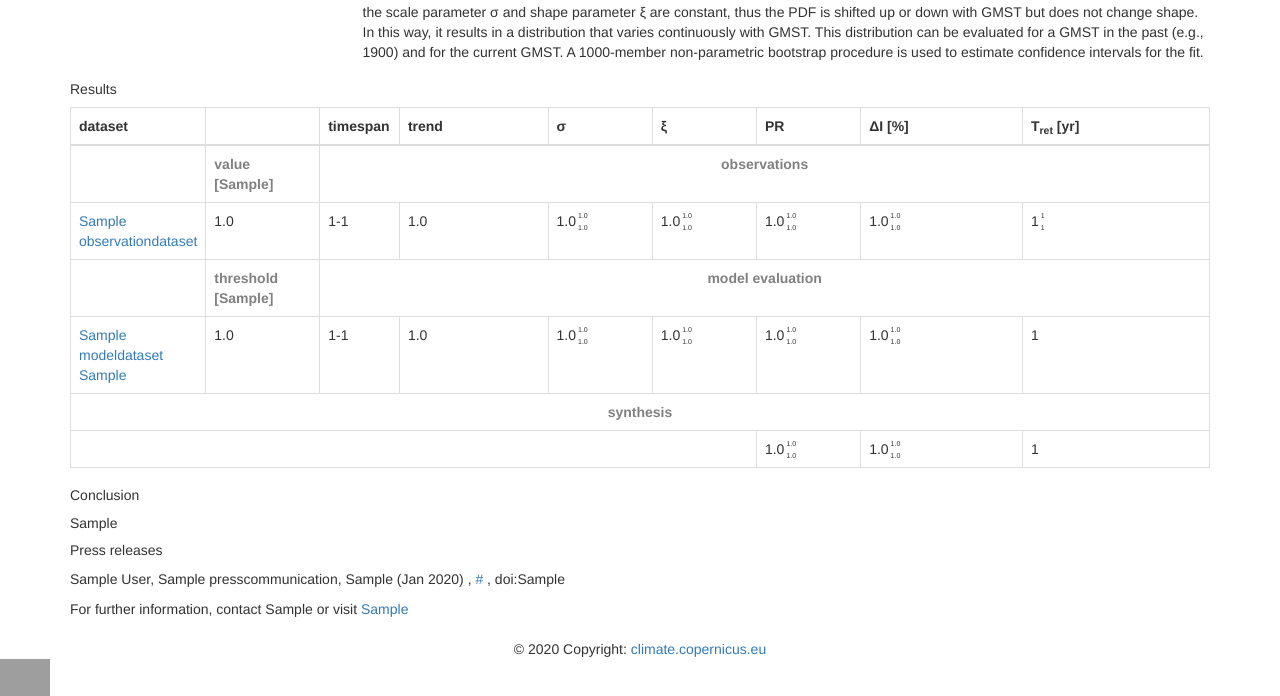
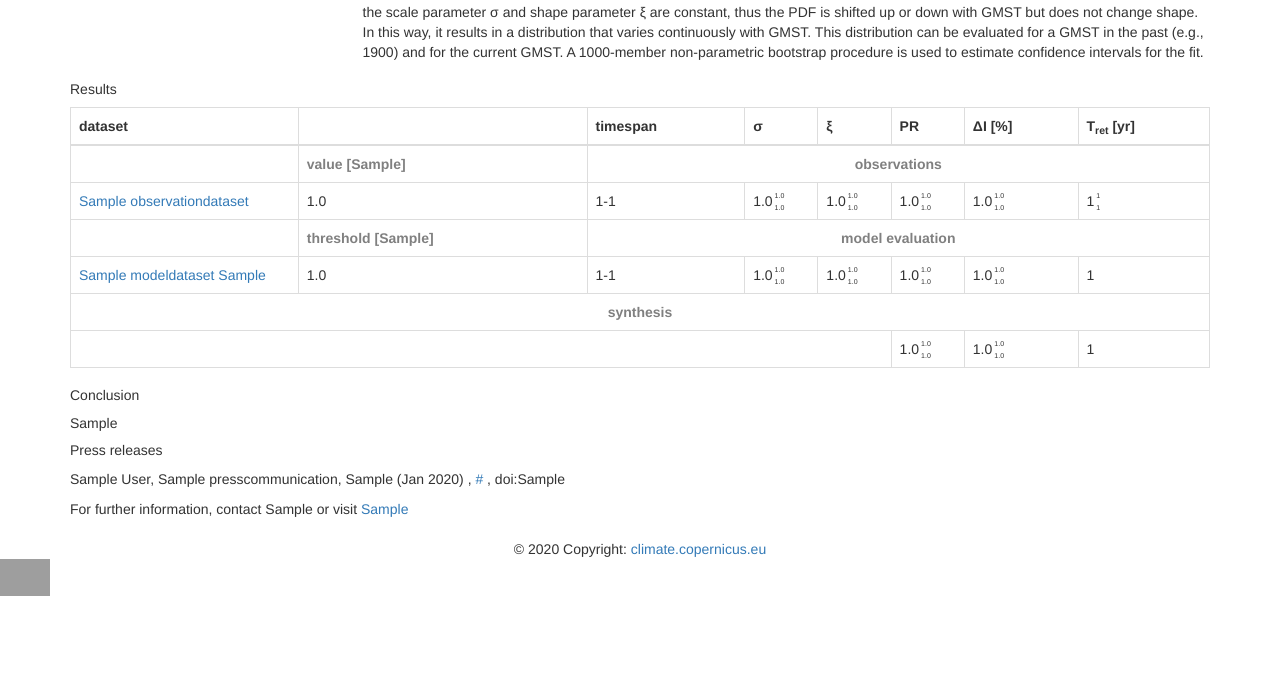
Before and after one commit to evertrol/exevada, a Django app: page /exevada/events/1/ in a window 1280 px wide. Shown: the part 1456-2152 px from the top of the page. After the commit the page ends 2052 px from the top, so only its background shows below. Run offline with Django 3.2, Linux system fonts and the light colour scheme; data comes from the database, SQL or seed files in the repository; tables that the repository leaves empty hold one stand-in row (values such as "Sample post"); some libraries are stand-ins or nearby versions; grey boxes are pictures that could not be loaded.

Commit message:
dropped trend from fron-end tables

```diff
--- a/exevada/apps/exevada/templates/exevada/event.html
+++ b/exevada/apps/exevada/templates/exevada/event.html
@@ -186,10 +186,9 @@
                     <table id="evttable" class="table table-bordered">
                     <thead class="thead-dark">
                         <tr>
-                            <th scope="col" style="width: 10%">dataset</th>
-                            <th scope="col" style="width: 10%"></th>
-                            <th scope="col" style="width: 7%">timespan</th>
-                            <th scope="col">trend</th>
+                            <th scope="col" style="width: 20%">dataset</th>
+                            <th scope="col"></th>
+                            <th scope="col">timespan</th>
                             <th scope="col">&sigma;</th>
                             <th scope="col">&xi;</th>
                             <th scope="col">PR</th>
@@ -207,7 +206,6 @@
                         <td><a href=/exevada/obsdata/#{{analysis.dataset.name}}">{{analysis.dataset.name}}</a></td>
                         <td>{{analysis.variable_value}}</td>
                         <td>{{analysis.y_past}}-{{analysis.y_pres}}</td>
-                        <td>{{analysis.trend}}</td>
                         <td>{{analysis.sigma}}<span class='supsub'><sup class='superscript'>{{analysis.sigma_max}}</sup><sub class='subscript'>{{analysis.sigma_min}}</sub></span></td>
                         <td>{{analysis.xi}}<span class='supsub'><sup class='superscript'>{{analysis.xi_max}}</sup><sub class='subscript'>{{analysis.xi_min}}</sub></span></td>
                         <td>{{analysis.PR}}<span class='supsub'><sup class='superscript'>{{analysis.PR_max}}</sup><sub class='subscript'>{{analysis.PR_min}}</sub></span></td>
@@ -225,7 +223,6 @@
                         <td><a href=/exevada/moddata#{{analysis.dataset.model_name}}{{analysis.dataset.experiment}}">{{analysis.dataset.model_name}} {{analysis.dataset.experiment}}</a></td>
                         <td>{{analysis.variable_threshold}}</td>
                         <td>{{analysis.y_past}}-{{analysis.y_pres}}</td>
-                        <td>{{analysis.trend}}</td>
                         <td>{{analysis.sigma}}<span class='supsub'><sup class='superscript'>{{analysis.sigma_max}}</sup><sub class='subscript'>{{analysis.sigma_min}}</sub></span></td>
                         <td>{{analysis.xi}}<span class='supsub'><sup class='superscript'>{{analysis.xi_max}}</sup><sub class='subscript'>{{analysis.xi_min}}</sub></span></td>
                         <td>{{analysis.PR}}<span class='supsub'><sup class='superscript'>{{analysis.PR_max}}</sup><sub class='subscript'>{{analysis.PR_min}}</sub></span></td>
@@ -237,7 +234,7 @@
                         <td colspan=9 align="center" style="color:gray; font-weight: bold;">synthesis</td>
                     </tr>
                     <tr>
-                        <td colspan=6></td>
+                        <td colspan=5></td>
                         <td>{{attribution.PR}}<span class='supsub'><sup class='superscript'>{{attribution.PR_max}}</sup><sub class='subscript'>{{attribution.PR_min}}</sub></span></td>
                         <td>{{attribution.Delta_I}}<span class='supsub'><sup class='superscript'>{{attribution.Delta_I_max}}</sup><sub class='subscript'>{{attribution.Delta_I_min}}</sub></span></td>
                         <td>{{attribution.return_period}}</td>
```
